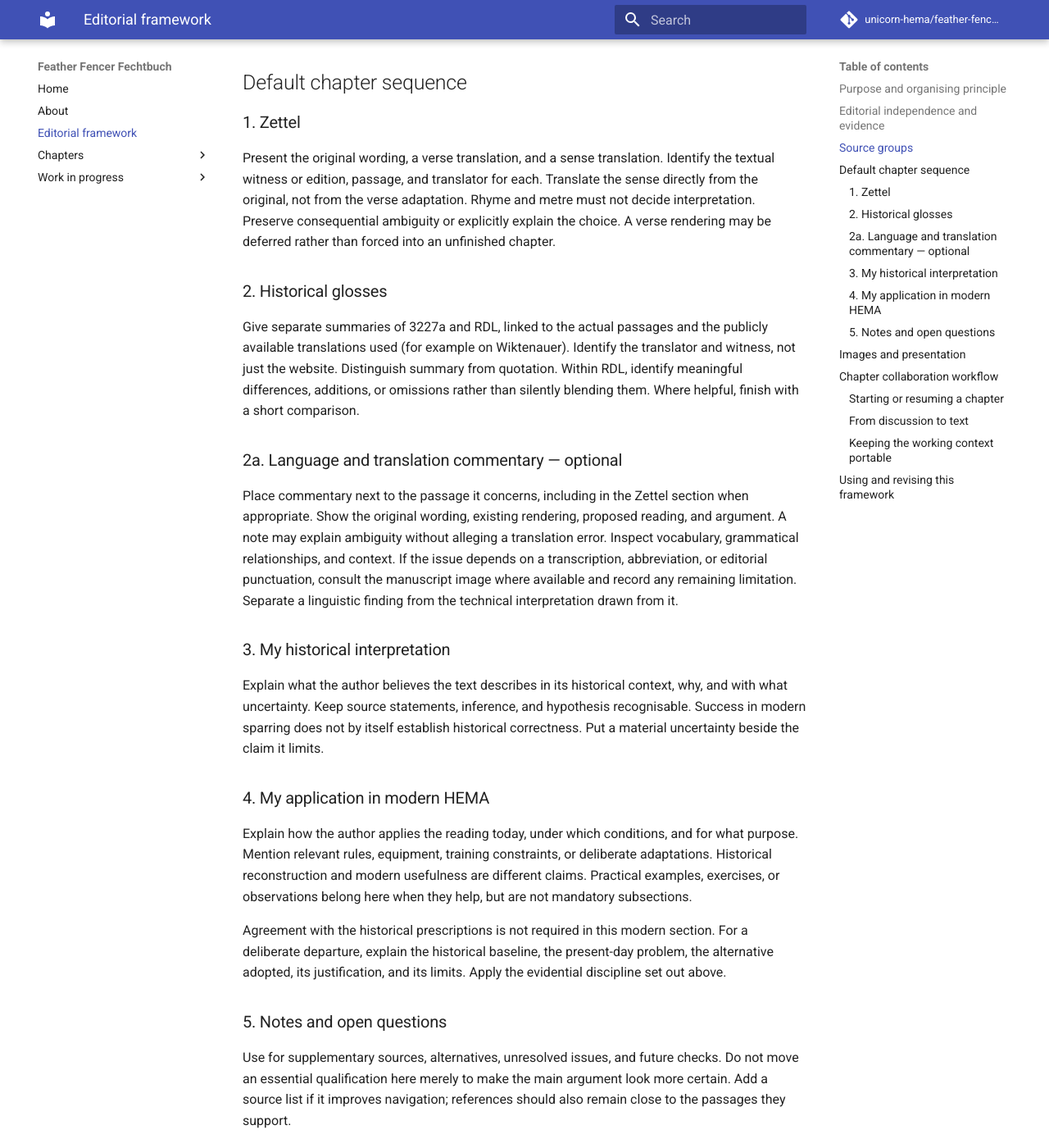
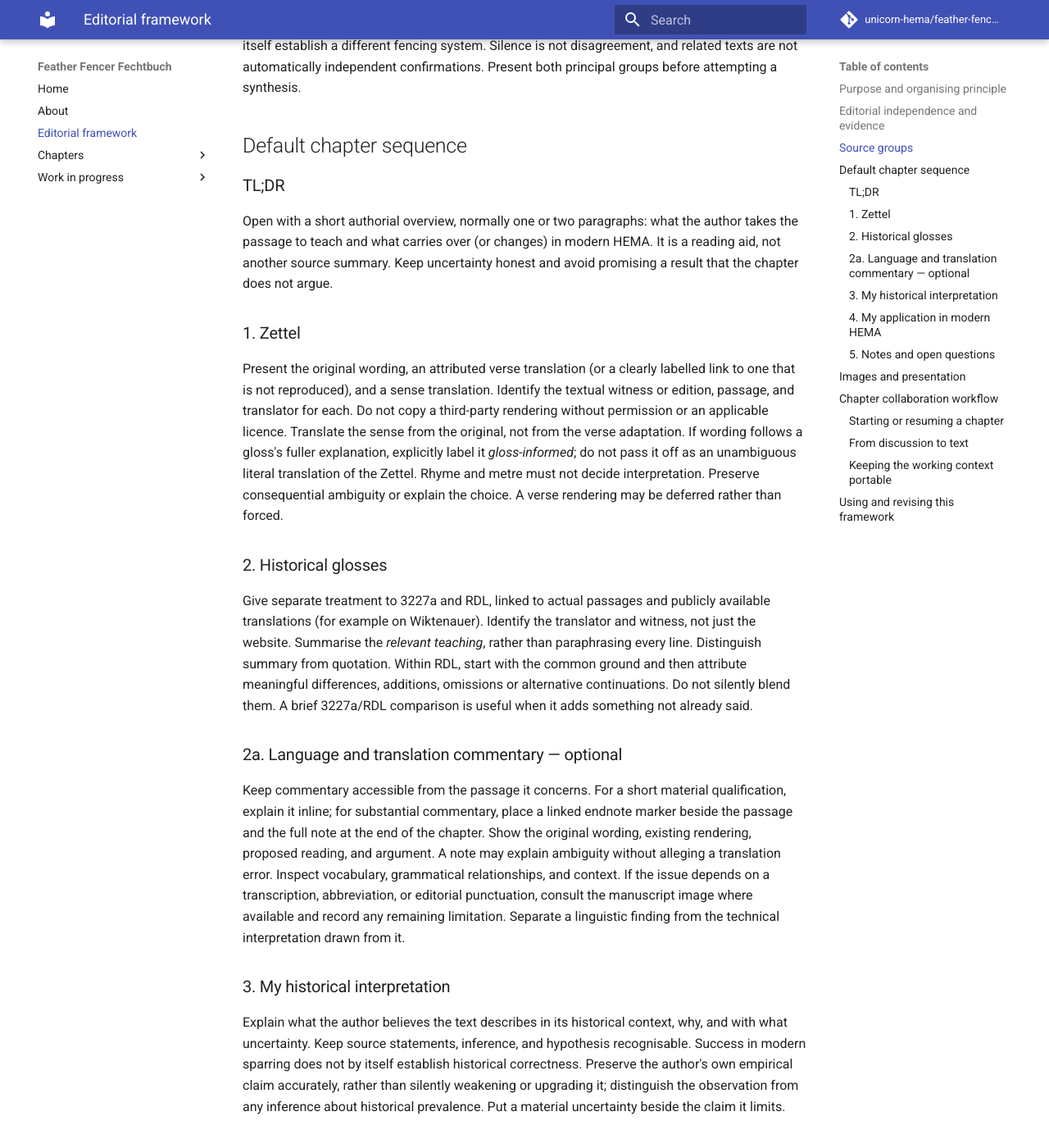
Before and after one commit to unicorn-hema/feather-fencer-fechtbuch, an MkDocs documentation site: the page built from docs/editorial/chapter-framework.md, in a window 1280 px wide and 1400 px high, scrolled down 1707 px. Shown: the whole window at 82% size. Built offline with MkDocs 1.6.1 and Material for MkDocs 9.7.7, drawn with Linux system fonts in a browser that asks for light colours; comment, search, counter and statistics services are not loaded; some of the changed text lies outside the part shown.

Commit message:
Refine chapter framework after Zufechten editorial review

```diff
--- a/docs/editorial/chapter-framework.md
+++ b/docs/editorial/chapter-framework.md
@@ -1,12 +1,13 @@
 # Chapter framework
 
-**Working agreement · version 0.2 · 30 September 2026**
+**Working agreement · version 0.3 · 2 October 2026**
 
 This is the reference for writing chapters of *Feather Fencer Fechtbuch*.
 It records the agreed structure and method. It is a starting point, not a canon:
 sections may be shortened, expanded, or omitted when the material warrants it.
-The initial template and visual treatment have been accepted as a working basis.
-Revisit them after several substantive chapters have tested them in practice.
+The published *Zufechten* chapter provided the first practical editorial test of the
+framework and template. Keep testing the design against later chapters rather than
+making its chapter-specific decisions universal.
 
 See the [visual specimen](../wip/chapter-layout.md) and the
 [copyable Markdown template](https://github.com/unicorn-hema/feather-fencer-fechtbuch/blob/main/templates/chapter.md).
@@ -55,7 +56,10 @@ collective “we”. Source summaries should remain neutrally attributed.
   authorship of the entire gloss.
 - **RDL:** Ringeck, pseudo-Peter von Danzig, and Lew considered together as a
   comparative group, while preserving the identity of individual textual witnesses.
-  A shared summary is our editorial synthesis, not a quotation from a single source.
+  A shared summary is an editorial synthesis, not a quotation from a single source.
+  Prefer one concise account of genuinely shared teaching, followed by attributed
+  differences and continuations. Expand the individual witness accounts only when
+  real differences warrant it; do not repeat their common instructions three times.
 - **Additional sources:** Medel and other relevant texts may be introduced where
   useful. State why they matter; they may challenge as well as support our reading.
 
@@ -68,28 +72,42 @@ confirmations. Present both principal groups before attempting a synthesis.
 
 ## Default chapter sequence
 
+### TL;DR
+
+Open with a short authorial overview, normally one or two paragraphs: what the
+author takes the passage to teach and what carries over (or changes) in modern
+HEMA. It is a reading aid, not another source summary. Keep uncertainty honest
+and avoid promising a result that the chapter does not argue.
+
 ### 1. Zettel
 
-Present the original wording, a verse translation, and a sense translation.
-Identify the textual witness or edition, passage, and translator for each.
-Translate the sense directly from the original, not from the verse adaptation.
-Rhyme and metre must not decide interpretation. Preserve consequential ambiguity
-or explicitly explain the choice. A verse rendering may be deferred rather than
-forced into an unfinished chapter.
+Present the original wording, an attributed verse translation (or a clearly
+labelled link to one that is not reproduced), and a sense translation. Identify
+the textual witness or edition, passage, and translator for each. Do not copy a
+third-party rendering without permission or an applicable licence. Translate
+the sense from the original, not from the verse adaptation. If wording follows
+a gloss's fuller explanation, explicitly label it *gloss-informed*; do not pass
+it off as an unambiguous literal translation of the Zettel. Rhyme and metre
+must not decide interpretation. Preserve consequential ambiguity or explain the
+choice. A verse rendering may be deferred rather than forced.
 
 ### 2. Historical glosses
 
-Give separate summaries of 3227a and RDL, linked to the actual passages and the
-publicly available translations used (for example on Wiktenauer). Identify the
-translator and witness, not just the website. Distinguish summary from quotation.
-Within RDL, identify meaningful differences, additions, or omissions rather than
-silently blending them. Where helpful, finish with a short comparison.
+Give separate treatment to 3227a and RDL, linked to actual passages and publicly
+available translations (for example on Wiktenauer). Identify the translator
+and witness, not just the website. Summarise the *relevant teaching*, rather
+than paraphrasing every line. Distinguish summary from quotation. Within RDL,
+start with the common ground and then attribute meaningful differences,
+additions, omissions or alternative continuations. Do not silently blend them.
+A brief 3227a/RDL comparison is useful when it adds something not already said.
 
 ### 2a. Language and translation commentary — optional
 
-Place commentary next to the passage it concerns, including in the Zettel section
-when appropriate. Show the original wording, existing rendering, proposed reading,
-and argument. A note may explain ambiguity without alleging a translation error.
+Keep commentary accessible from the passage it concerns. For a short material
+qualification, explain it inline; for substantial commentary, place a linked
+endnote marker beside the passage and the full note at the end of the chapter.
+Show the original wording, existing rendering, proposed reading, and argument.
+A note may explain ambiguity without alleging a translation error.
 Inspect vocabulary, grammatical relationships, and context. If the issue depends
 on a transcription, abbreviation, or editorial punctuation, consult the manuscript
 image where available and record any remaining limitation. Separate a linguistic
@@ -100,7 +118,10 @@ finding from the technical interpretation drawn from it.
 Explain what the author believes the text describes in its historical context,
 why, and with what uncertainty. Keep source statements, inference, and hypothesis
 recognisable. Success in modern sparring does not by itself establish historical
-correctness. Put a material uncertainty beside the claim it limits.
+correctness. Preserve the author's own empirical claim accurately, rather than
+silently weakening or upgrading it; distinguish the observation from any
+inference about historical prevalence. Put a material uncertainty beside the
+claim it limits.
 
 ### 4. My application in modern HEMA
 
@@ -117,10 +138,12 @@ Apply the evidential discipline set out above.
 
 ### 5. Notes and open questions
 
-Use for supplementary sources, alternatives, unresolved issues, and future checks.
-Do not move an essential qualification here merely to make the main argument look
-more certain. Add a source list if it improves navigation; references should also
-remain close to the passages they support.
+Use for reader-relevant supplementary sources, alternatives and genuinely open
+questions; omit the section when empty. Do not publish the internal editorial
+audit, revision checklist, working history or private voice notes as if they
+were chapter content. Do not move an essential qualification here merely to
+make the main argument look more certain. References must remain reachable from
+the claims they support, whether inline or via linked endnotes.
 
 ## Images and presentation
 
@@ -129,15 +152,22 @@ alternative text, source/credit where applicable, and a clear role: historical
 image, reconstruction, or modern application. Decorative placeholders belong only
 in the layout specimen. Do not imply that a modern diagram is historical evidence.
 
-Keep all three Zettel renderings accessible without switching tabs. Typography
-and explicit labels distinguish source, translation, and authorial argument;
-colour is supplementary. Comparison panels stack on small screens.
+Keep the original Zettel, verse translation or attributed link, and sense
+translation accessible without switching tabs. For the reader's flow, prefer
+short linked footnote markers for lengthy bibliographies and translation notes,
+with end-of-page definitions and automatic backlinks; do not hide consequential
+qualification or source attribution. MkDocs has the `footnotes` extension enabled:
+keep footnote definitions after the closing chapter layout `<div>`, and remove
+unused markers. Typography and explicit labels distinguish source, translation,
+and authorial argument; colour is supplementary. Comparison panels stack on
+small screens.
 
 ## Chapter collaboration workflow
 
 Use one dedicated conversation per chapter so that its discussion, questions,
-and revisions remain together. The first planned chapter is **Zufechten**;
-its exact passage range will be defined at the start of that chapter's work.
+and revisions remain together. The first published substantive chapter is
+**Zufechten — Zettel 9–16**. Treat its editorial choices as a tested example,
+not binding answers for later passages.
 
 ### Starting or resuming a chapter
 
@@ -166,10 +196,20 @@ be enough to locate the recorded working context.
 4. **First English draft.** Once the discussion has established a usable basis,
    the assistant proposes a chapter using the agreed template. Preserve the
    author's intended argument and mark unresolved points where they matter.
-5. **Joint revision and publication preparation.** Refine wording, interpretation,
-   references, and illustrations together. Check the distinction between source,
-   historical interpretation, and modern application, then prepare the agreed
-   text for publication.
+5. **Content and evidence review.** Check claims and attributions against the
+   witnesses, resolve or disclose translation uncertainty, and distinguish source,
+   historical interpretation, hypothesis, modern model and empirical observation.
+6. **Separate English/readability review.** Correct grammar, terminology,
+   presentation and consistency of the first-person authorial voice without
+   silently changing the author's meaning or degree of confidence.
+7. **Author approval and publication preparation.** Show the actual proposed
+   reader-facing text; remove internal editorial notes, retain useful public
+   uncertainties, and adapt it to the chapter layout and navigation.
+8. **PR, checks and publication.** Submit an approved candidate on a branch via
+   pull request, run `mkdocs build --strict`, review layout when possible, and
+   merge to `main` only after explicit authorisation. PR checks alone do not
+   provide a public GitHub Pages preview; if appearance matters before merging,
+   prepare a separate rendered preview.
 
 Base written records on the discussion or transcript actually available.
 Clarify uncertain transcriptions of technical terms or quotations when they
@@ -190,7 +230,9 @@ At a useful stopping point, maintain a short chapter progress note, for example
 - the current stage and the next useful step.
 
 Record decisions rather than copying an entire voice transcript. Only material
-intended for public access belongs in this public repository. When starting a
+intended for public access belongs in this public repository. Internal editorial
+notes can remain outside the public repository; do not automatically copy them
+into the reader-facing chapter. When starting a
 new conversation or returning after a break, consult that note alongside the
 framework and draft. A link is a reference to read, not an automatic transfer of
 conversation history.
@@ -198,7 +240,7 @@ conversation history.
 ## Using and revising this framework
 
 Copy `templates/chapter.md` to the appropriate location under `docs/`, fill only
-the relevant sections, and add the page to navigation. Remove editorial prompts
+the relevant sections, and add the page to navigation. Remove editorial prompts and internal audit material
 before publishing a finished chapter. Choose and record the exact Zettel witness,
 transcriptions, and translations before writing substantive claims.
 
```
